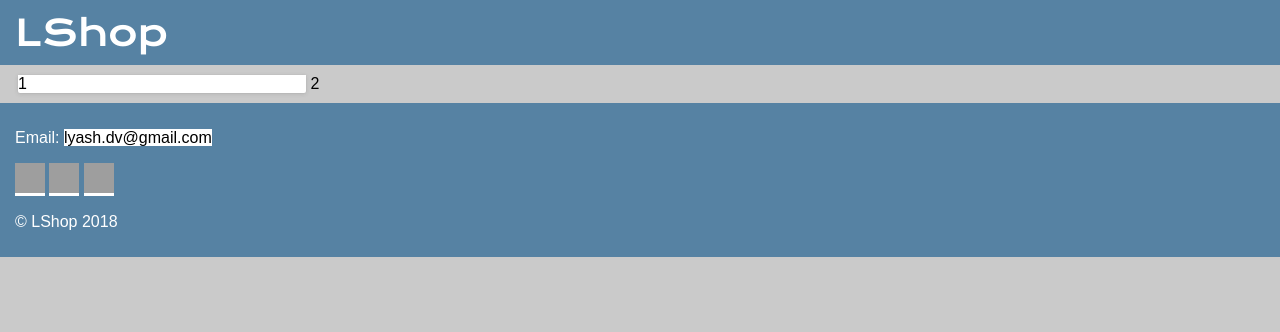
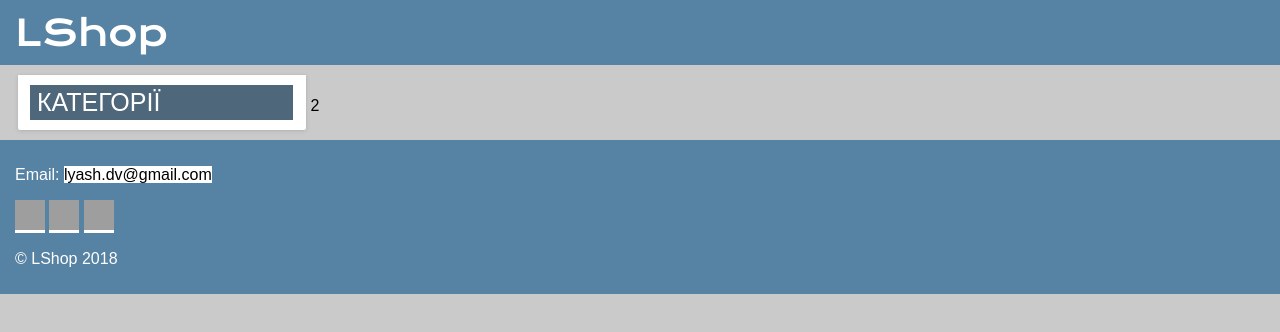
Before and after one commit to MoldyBread/LShop, a website built with webpack: page docs/index.html in a window 1280 px wide. Built offline with nearby package versions, Linux system fonts and the light colour scheme; no server answers; grey boxes are pictures that could not be loaded.

Commit message:
Added docs site

```diff
--- a/docs/css/main.css
+++ b/docs/css/main.css
@@ -1,25 +1,25 @@
 body {
   margin: 5px 0 0 0;
   width: 100%;
-  font: 100% Helvetica, sans-serif;
-  background-color: #F9F9F9;
+  font: 100% Arial, sans-serif;
+  background-color: #cacaca;
   overflow-x: hidden; }
 
 footer, header {
   color: #fff;
-  background-color: green;
+  background-color: #5682a3;
   padding: 10px 15px; }
 
 footer a, header a {
   text-decoration: none; }
 
 header {
-  margin-top: -10px; }
+  margin-top: -5px; }
 
 header a {
   color: #fff;
   font-family: Krona One;
-  font-size: 30px; }
+  font-size: 36px; }
 
 footer a {
   color: #000;
@@ -35,12 +35,28 @@ footer img {
   background-color: transparent; }
 
 .main-content div {
+  margin-top: 10px;
+  margin-bottom: 10px;
   display: inline-block; }
 
 .categories {
-  background-color: #ebebeb;
-  border-right: 1px solid #000;
-  width: 20%; }
+  background-color: #fff;
+  box-shadow: 0 0 2px 0 rgba(51, 51, 51, 0.05), 0 1px 4px 0 rgba(51, 51, 51, 0.15);
+  border-radius: 0 0 2px 2px;
+  margin-left: 18px;
+  width: 18rem; }
+
+.categories-head, .categories-items {
+  padding: 3px 46% 3px 7px;
+  margin-top: 3px;
+  margin-left: 12px; }
+
+.categories-head {
+  font-size: 25px;
+  text-align: left;
+  text-transform: uppercase;
+  background-color: #4F677A;
+  color: #fff; }
 
 .goods {
   width: 70%; }
--- a/docs/index.html
+++ b/docs/index.html
@@ -10,7 +10,9 @@
       <script src="https://code.jquery.com/jquery-3.3.1.min.js"></script>
   	</header>
   	<div class="main-content">
-      <div class="categories">1</div>
+      <div class="categories">
+        <div class="categories-head">Категорії</div>
+      </div>
       <div class="goods">2</div>
   	</div>
   	<footer>
```
